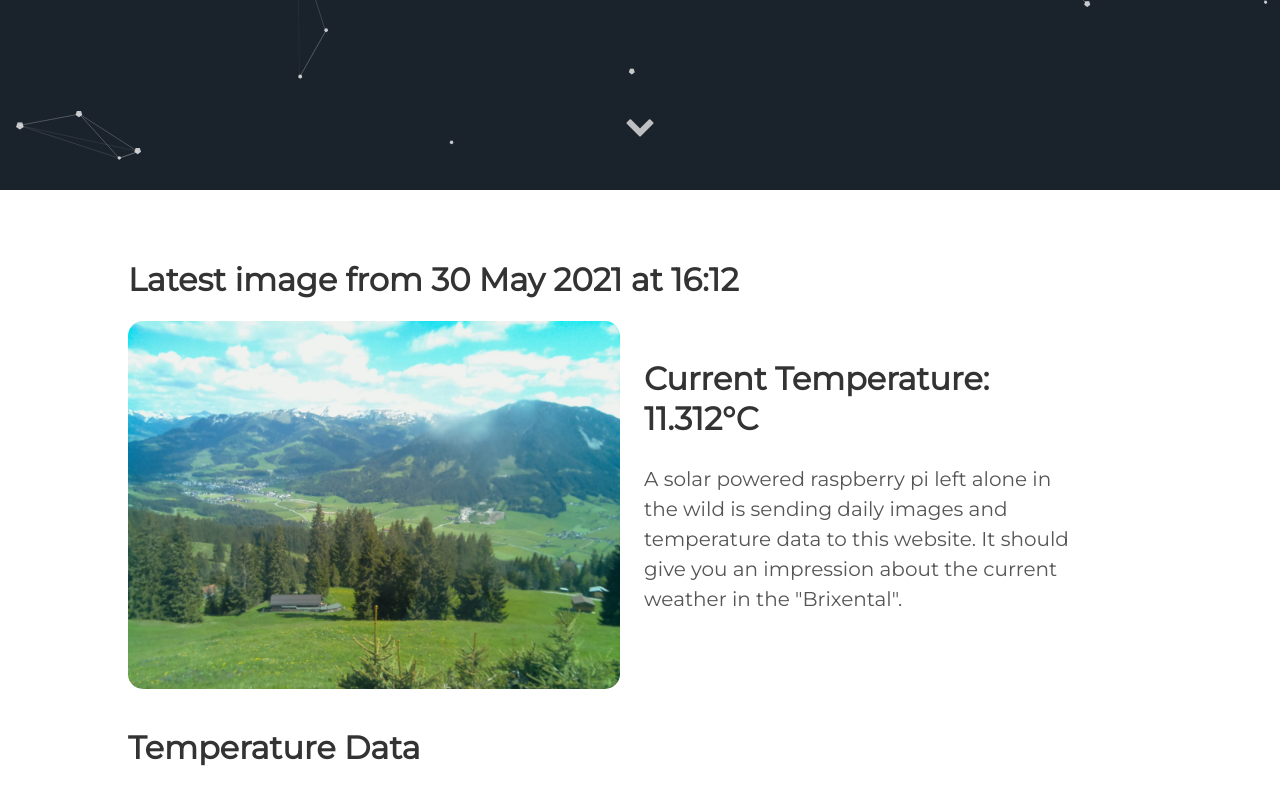
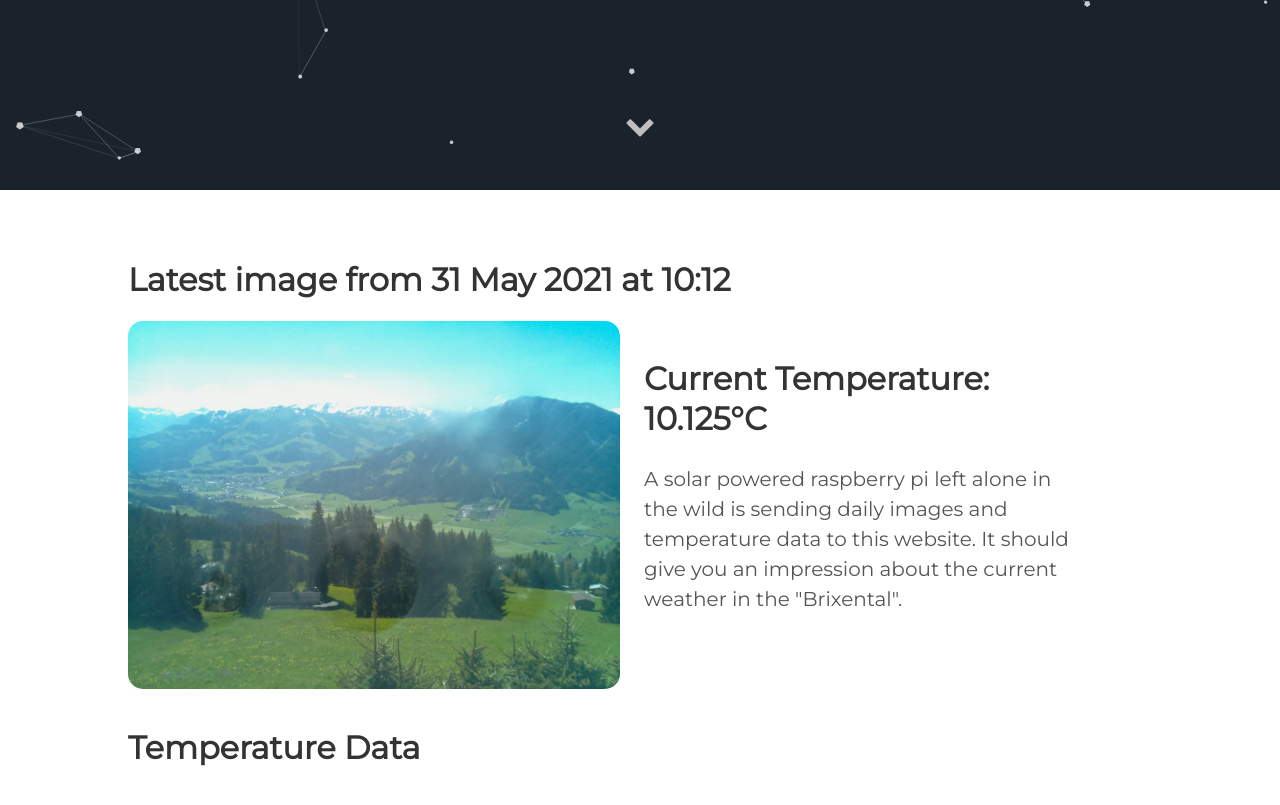
Before and after one commit to vektorious/vektorious.github.io, a Jekyll site: the page built from resources/huette.md, in a window 1280 px wide and 900 px high, scrolled down 710 px. Shown: the top 805 px of the window. Built offline with Jekyll 4.4.1, drawn with Linux system fonts in a browser that asks for light colours.

Commit message:
I'm a bot beep boop

```diff
--- a/resources/huette.md
+++ b/resources/huette.md
@@ -6,13 +6,13 @@ image: '/assets/img/'
 description: 'Live image from the Austrian alps'
 twitter_text: ' '
 ---
-## Latest image from 30 May 2021 at 16:12
+## Latest image from 31 May 2021 at 10:12
 <div class="huette">
   <div class="huette-image">
     <img src="{{ "/assets/img/huette.jpg" | prepend: site.baseurl }}">
   </div>
   <div class="huette-text">
-        <h2>Current Temperature: 11.312°C</h2>
+        <h2>Current Temperature: 10.125°C</h2>
         <p>A solar powered raspberry pi left alone in the wild is sending daily images and temperature data to this website. It should give you an impression about the current weather in the "Brixental".</p>
 
   </div>
```
Also changed, not shown: rpi-script/2021-05-31_101113.txt (renamed from rpi-script/2021-05-30_161111.txt, +5 -5 lines), rpi-script/huette.md (+2 -2 lines), assets/img/huette.jpg, assets/img/temp_plot.png, rpi-script/temp_plot.png, 1 other file.
